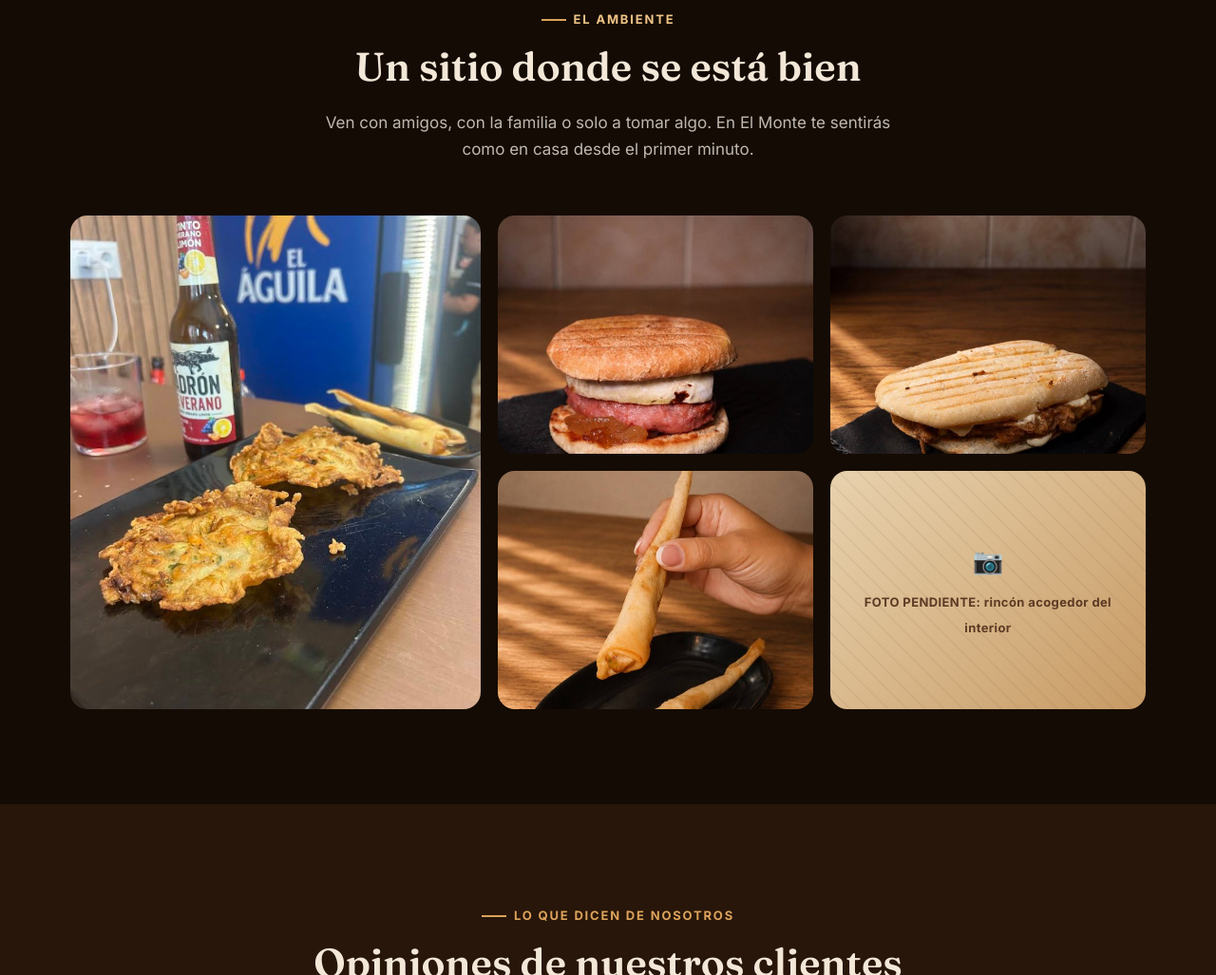
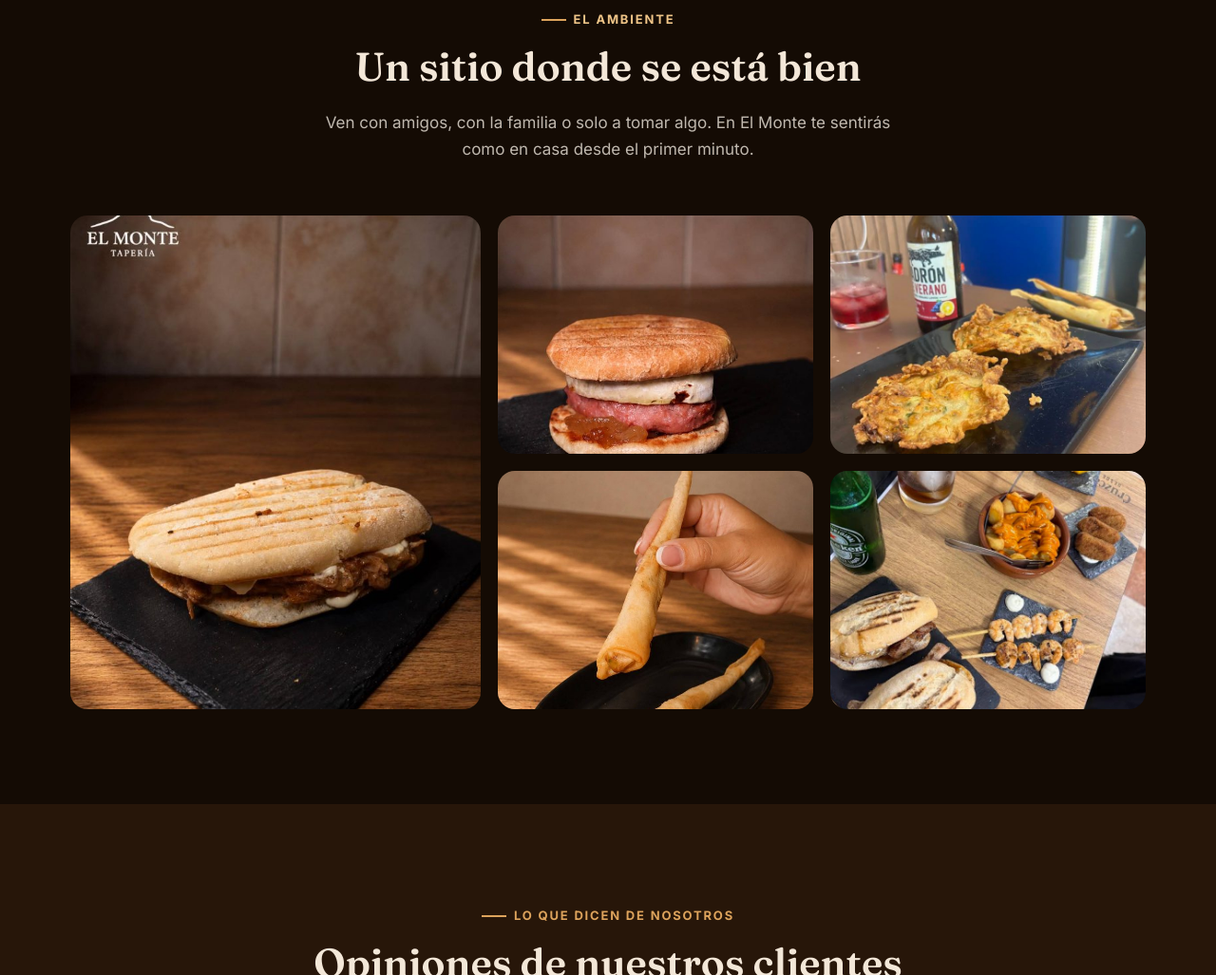
Before and after one commit to LumetrixxxxAI/Taper-a-el-Monte, a plain HTML site: page index.html in a window 1280 px wide. Shown: the part 3768-4795 px from the top of the page at 95% size. Drawn offline with nearby package versions, Linux system fonts and the light colour scheme.

Commit message:
Cambiar la foto grande de El ambiente por la de pulled pork y rellenar el hueco restante

```diff
--- a/index.html
+++ b/index.html
@@ -274,11 +274,11 @@
       <p>Ven con amigos, con la familia o solo a tomar algo. En El Monte te sentirás como en casa desde el primer minuto.</p>
     </div>
     <div class="ambiente-gallery reveal">
-      <div class="ph has-photo g1"><img src="img/bunuelos-bacalao-barra.jpg" alt="Buñuelos de bacalao en la barra de Tapería El Monte" loading="lazy"></div>
+      <div class="ph has-photo g1"><img src="img/bocadillo-pulled-pork.jpg" alt="Bocadillo de pulled pork en Tapería El Monte" loading="lazy"></div>
       <div class="ph has-photo"><img src="img/montadito-el-monte.jpg" alt="Montadito de Tapería El Monte" loading="lazy"></div>
-      <div class="ph has-photo"><img src="img/bocadillo-pulled-pork.jpg" alt="Bocadillo de pulled pork" loading="lazy"></div>
+      <div class="ph has-photo"><img src="img/bunuelos-bacalao-barra.jpg" alt="Buñuelos de bacalao en la barra de Tapería El Monte" loading="lazy"></div>
       <div class="ph has-photo"><img src="img/twister-langostinos.jpg" alt="Twister de langostinos de Tapería El Monte" loading="lazy"></div>
-      <div class="ph"><div class="ph-inner"><span class="ph-icon">📷</span><span class="ph-label">FOTO PENDIENTE: rincón acogedor del interior</span></div></div>
+      <div class="ph has-photo"><img src="img/mesa-tapas-variadas.jpg" alt="Mesa con tapas variadas en Tapería El Monte" loading="lazy"></div>
     </div>
   </div>
 </section>
```
